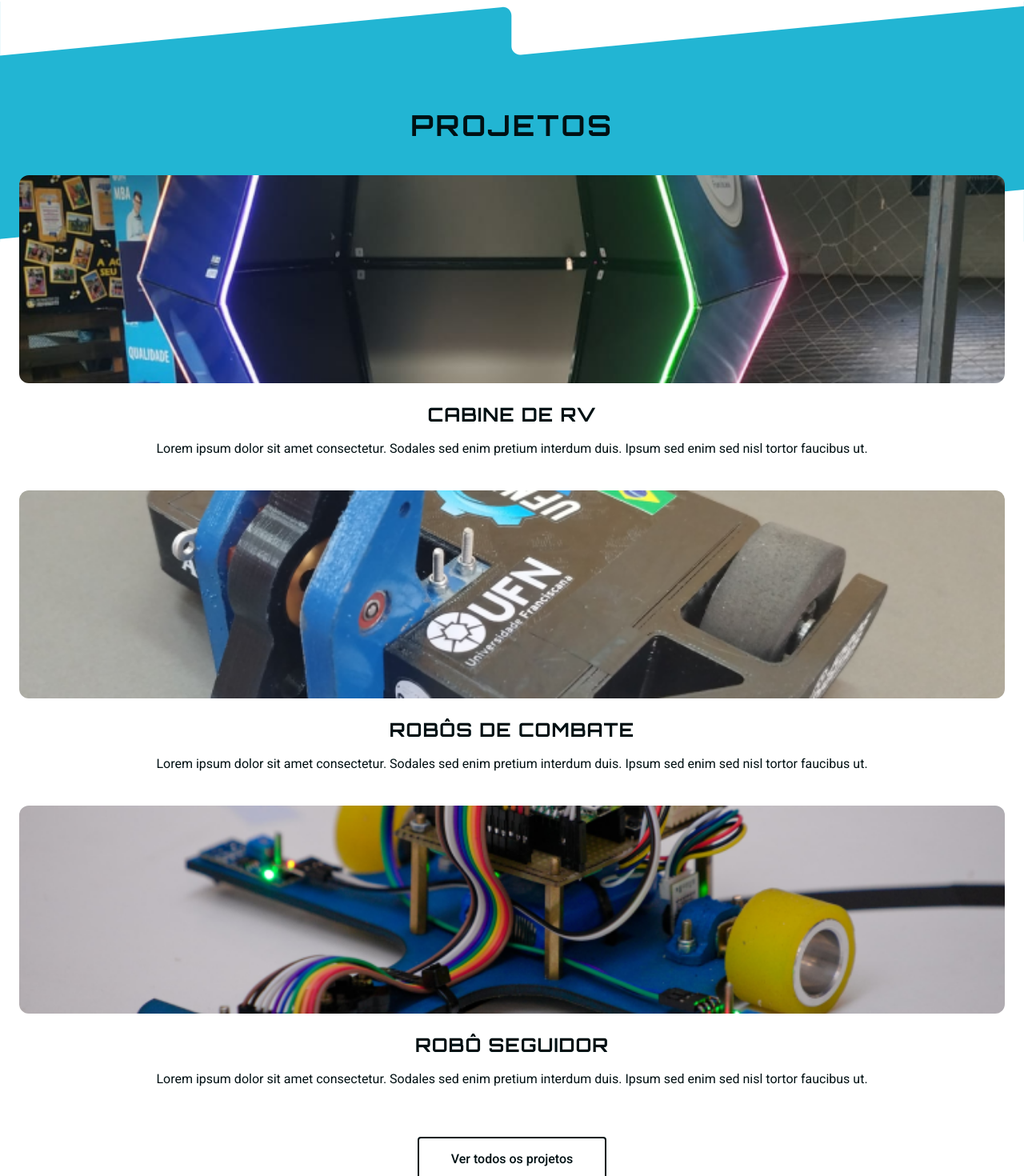
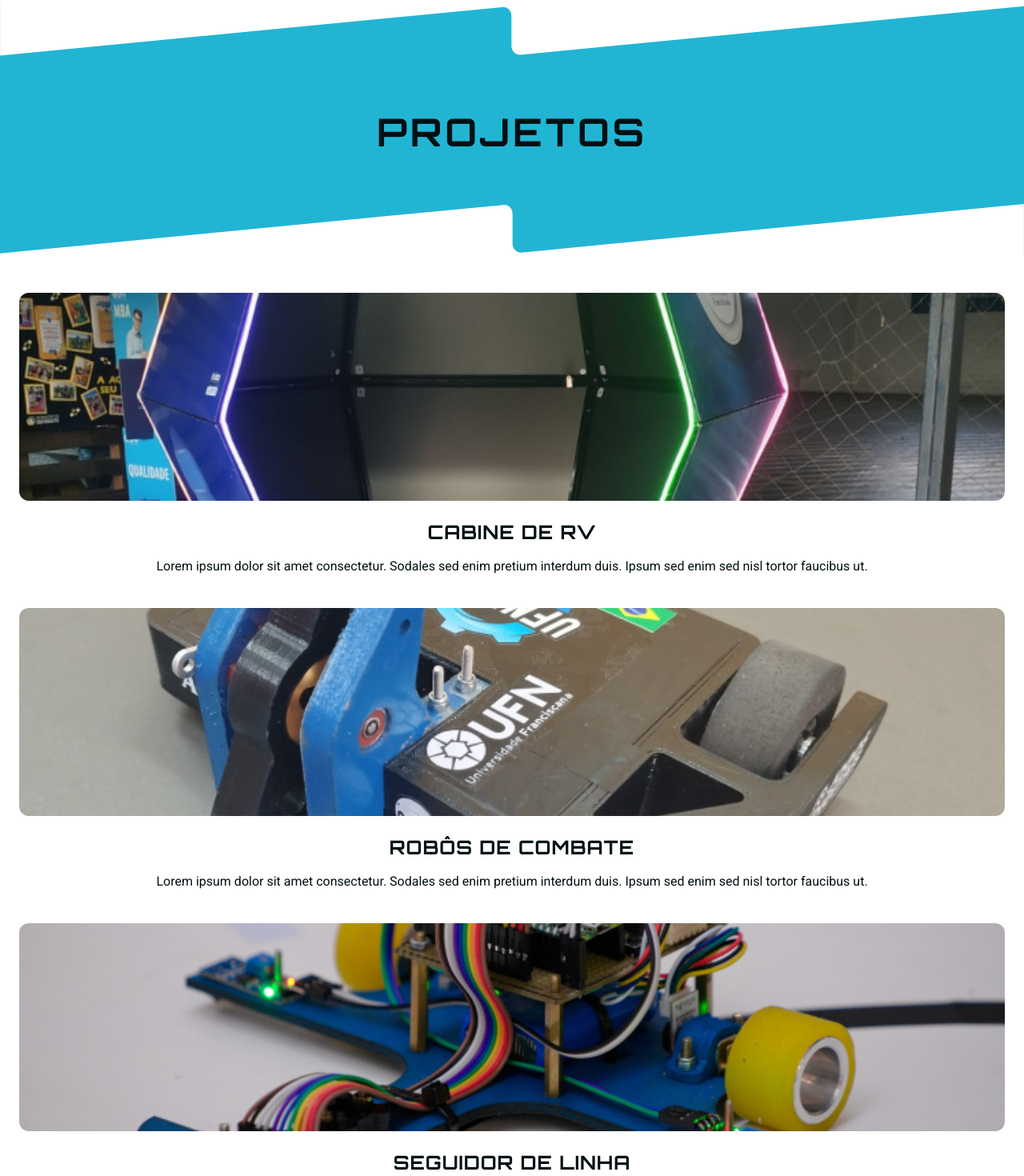
Before and after one commit to labedufn/site-front, a React (Vite) app: page / in a window 1280 px wide. Shown: the part 2426-3896 px from the top of the page at 80% size. Built offline with nearby package versions, Linux system fonts and the light colour scheme.

Commit message:
projetos fix

```diff
--- a/src/assets/css/components/home/item-projetos.css
+++ b/src/assets/css/components/home/item-projetos.css
@@ -5,7 +5,7 @@
   display: flex;
   flex-direction: column;
   align-items: center;
-  width: 360px;
+  width: 400px;
   z-index: 2;
 }
 
--- a/src/assets/css/components/home/projetos.css
+++ b/src/assets/css/components/home/projetos.css
@@ -1,72 +1,55 @@
 @import url("../../utils/cores.css");
+@import url("https://fonts.googleapis.com/css2?family=Orbitron:wght@700&family=Roboto&display=swap");
 
 .projetos-bg {
-  position: relative;
-  background-color: var(--cor-primaria1);
-  background-size: cover;
-  background-position: center;
-  height: 480px;
-}
-
-.projetos {
+  background-color: var(--cor-branco);
   margin-bottom: 80px;
 }
 
-.ultimo-divisor {
-  position: absolute;
-  width: 100%;
-  z-index: 2;
-  bottom: calc(0% - 6px);
-}
-
-.projetos-divisor {
-  top: 0;
-  left: 0;
-  width: 100%;
-  z-index: 2;
-  margin-bottom: 60px;
+.projetos-header {
+  background-color: var(--cor-primaria1);
+  box-shadow: inset 0 -6px var(--cor-branco);
 }
 
 .projetos-titulo {
   font-family: "Orbitron", sans-serif;
   font-weight: 700;
-  font-size: 2rem;
+  font-size: 3rem;
   letter-spacing: 3.84px;
   text-align: center;
   text-transform: uppercase;
   color: var(--cor-neutra1);
-  margin-bottom: 60px;
+  padding-top: 60px;
+  padding-bottom: 60px;
+}
+
+.projetos-divisor-top {
+  width: 100%;
+}
+
+.projetos-divisor-bottom {
+  width: 100%;
 }
 
 .projetos-itens {
-  position: relative;
   display: flex;
+  justify-content: space-between;
+  margin-top: 40px;
   gap: 40px;
   flex-wrap: wrap;
-  justify-content: space-between;
-  align-items: center;
-  z-index: 3;
   margin-bottom: 60px;
 }
 
 .projetos-botao {
   display: flex;
   justify-content: center;
-  align-items: center;
 }
 
-@media (max-width: 1400px) {
-  .projetos-bg {
-    height: 300px;
-  }
-
+@media (max-width: 768px) {
   .projetos-titulo {
     font-size: 1.5rem;
     letter-spacing: 2.88px;
-    margin-bottom: 40px;
-  }
-
-  .projetos-itens {
-    flex-direction: column;
+    padding-top: 40px;
+    padding-bottom: 40px;
   }
 }
--- /dev/null
+++ b/src/components/Home/Apoiadores.tsx
@@ -0,0 +1,18 @@
+import React from "react";
+import "../../assets/css/components/home/apoiadores.css";
+import Ufn from "../../assets/img/apoiadores/ufn.svg";
+
+const Apoiadores: React.FC = () => {
+  return (
+    <section>
+      <div>
+        <h3>Apoiadores</h3>
+        <div>
+          <img src={Ufn} />
+        </div>
+      </div>
+    </section>
+  );
+};
+
+export default Apoiadores;
--- a/src/components/Home/Projetos.tsx
+++ b/src/components/Home/Projetos.tsx
@@ -3,7 +3,7 @@ import "../../assets/css/components/home/projetos.css";
 import "../../assets/css/utils/cores.css";
 import ProjetoCabine from "../../assets/img/fotos/cabine_rv.png";
 import ProjetoSeguidor from "../../assets/img/fotos/robo_seguidor.png";
-import ProjetoCombate from "../../assets/img/fotos/robos_combate.png";
+import ProjetoRobo from "../../assets/img/fotos/robos_combate.png";
 import DivisorSection from "../../common/DivisorSection";
 import Botao from "./Botao";
 import ItemProjetos from "./ItemProjetos";
@@ -13,34 +13,40 @@ const Projetos: React.FC = () => {
     <>
       <section className="projetos-bg">
         <div className="projetos">
-          <div className="projetos-divisor">
-            <DivisorSection fillClass="cor-branco" />
-          </div>
-          <div className="projetos-titulo">
-            <h2>Projetos</h2>
+          <div className="projetos-header">
+            <div className="projetos-divisor-top">
+              <DivisorSection fillClass="cor-branco" />
+            </div>
+            <h2 className="projetos-titulo">Projetos</h2>
+            <div className="projetos-divisor-bottom">
+              <DivisorSection fillClass="cor-branco" inverter={true} />
+            </div>
           </div>
           <div className="projetos-itens container">
             <ItemProjetos
               imagem={ProjetoCabine}
-              titulo="Cabine de RV"
-              descricao="Lorem ipsum dolor sit amet consectetur. Sodales sed enim pretium interdum duis. Ipsum sed enim sed nisl tortor faucibus ut."
+              titulo={"Cabine de RV"}
+              descricao={
+                "Lorem ipsum dolor sit amet consectetur. Sodales sed enim pretium interdum duis. Ipsum sed enim sed nisl tortor faucibus ut."
+              }
             />
             <ItemProjetos
-              imagem={ProjetoCombate}
-              titulo="Robôs de Combate"
-              descricao="Lorem ipsum dolor sit amet consectetur. Sodales sed enim pretium interdum duis. Ipsum sed enim sed nisl tortor faucibus ut."
+              imagem={ProjetoRobo}
+              titulo={"Robôs de Combate"}
+              descricao={
+                "Lorem ipsum dolor sit amet consectetur. Sodales sed enim pretium interdum duis. Ipsum sed enim sed nisl tortor faucibus ut."
+              }
             />
             <ItemProjetos
               imagem={ProjetoSeguidor}
-              titulo="Robô Seguidor"
-              descricao="Lorem ipsum dolor sit amet consectetur. Sodales sed enim pretium interdum duis. Ipsum sed enim sed nisl tortor faucibus ut."
+              titulo={"Seguidor de Linha"}
+              descricao={
+                "Lorem ipsum dolor sit amet consectetur. Sodales sed enim pretium interdum duis. Ipsum sed enim sed nisl tortor faucibus ut."
+              }
             />
           </div>
           <div className="projetos-botao">
-            <Botao texto="Ver todos os projetos" secundario={true} />
-          </div>
-          <div className="ultimo-divisor">
-            <DivisorSection fillClass="cor-branco" inverter={true} />
+            <Botao texto={"Ver todos os projetos"} secundario={true} />
           </div>
         </div>
       </section>
--- a/src/pages/Home.tsx
+++ b/src/pages/Home.tsx
@@ -2,11 +2,12 @@ import React from "react";
 import "../assets/css/global/global.css";
 import ImagemHero from "../assets/img/fotos/hero_bg.png";
 import Navbar from "../common/Navbar";
+import Apoiadores from "../components/Home/Apoiadores";
 import Hero from "../components/Home/Hero";
 import Projetos from "../components/Home/Projetos";
 import Sobre from "../components/Home/Sobre";
 
-const Inicio: React.FC = () => {
+const Home: React.FC = () => {
   return (
     <>
       <Navbar />
@@ -23,8 +24,9 @@ const Inicio: React.FC = () => {
         }
       />
       <Projetos />
+      <Apoiadores />
     </>
   );
 };
 
-export default Inicio;
+export default Home;
```
Also changed, not shown: src/assets/css/components/home/apoiadores.css (added).
